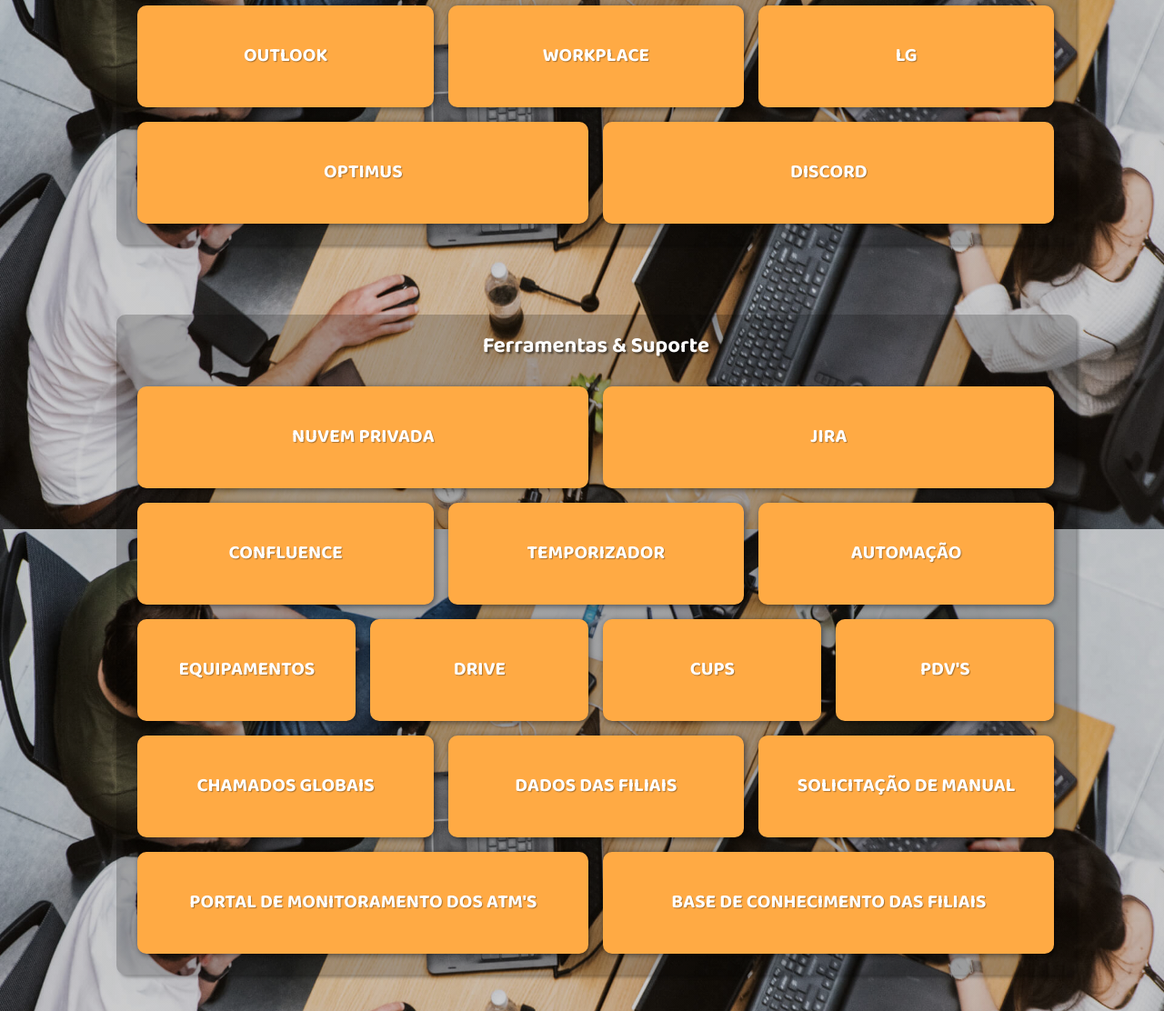
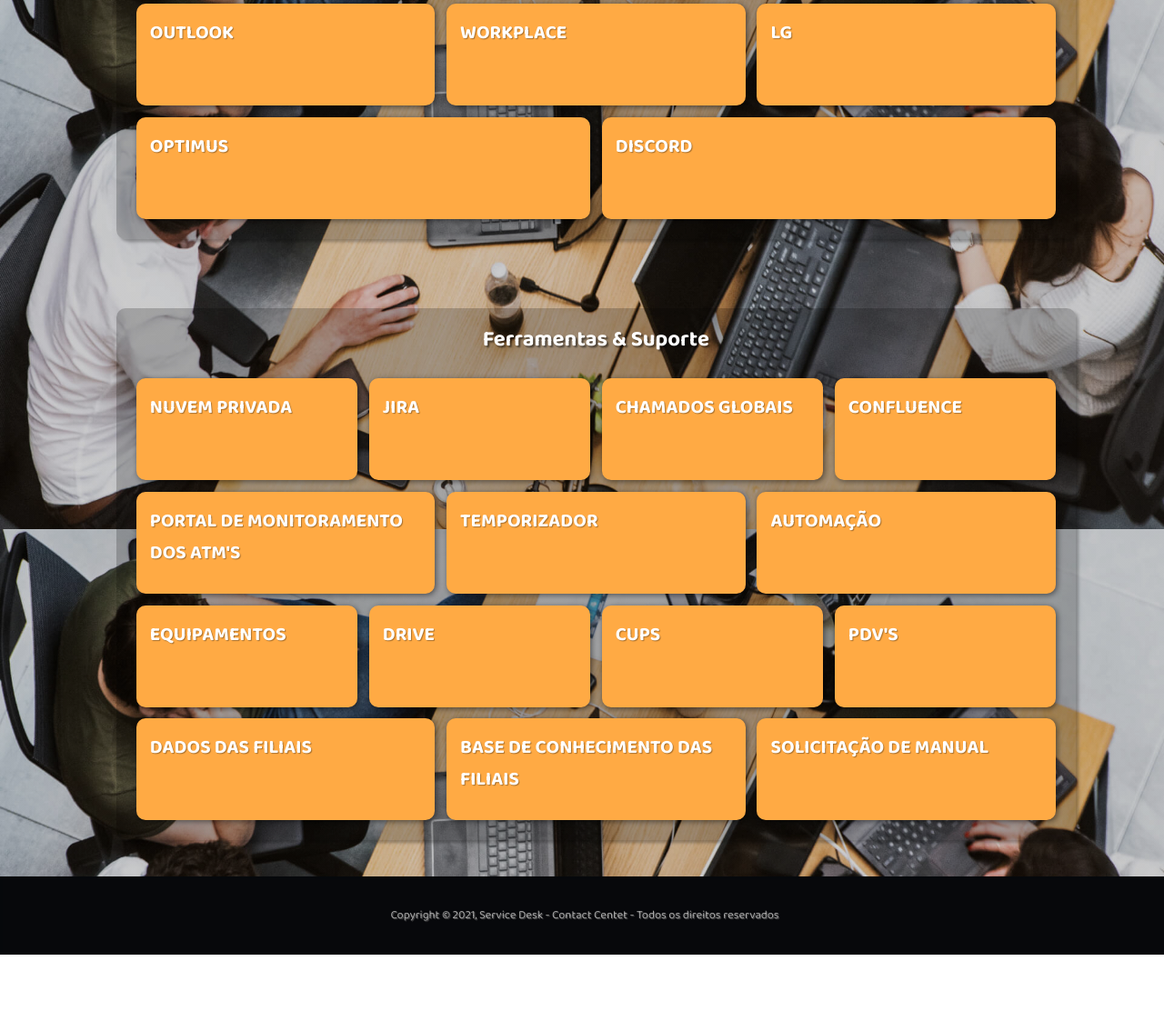
Before and after one commit to Diegooliver2/Site-dos-links, a plain HTML site: page index.html in a window 1280 px wide. Shown: the part 218-1330 px from the top of the page at 91% size. After the commit the page ends 1268 px from the top, so only its background shows below. Drawn offline with Linux system fonts and the light colour scheme.

Commit message:
Atualizando

```diff
--- a/index.html
+++ b/index.html
@@ -22,13 +22,13 @@
         <div class="container-links">
           <h2>Comunicação & Gestão</h2>
           <div class="sessao-card">
-            <div class="card"><a href="https://outlook.office365.com/mail/" target="_blank">outlook</a></div>
-            <div class="card"><a href="https://riachuelo.workplace.com/" target="_blank">workplace</a></div>
-            <div class="card"><a href="https://riachuelo.lg.com.br/rchlo" target="_blank">lg</a></div>
+            <div class="card"><a href="https://outlook.office365.com/mail/" target="_blank"><p>outlook</p></a></div>
+            <div class="card"><a href="https://riachuelo.workplace.com/" target="_blank"><p>workplace</p></a></div>
+            <div class="card"><a href="https://riachuelo.lg.com.br/rchlo" target="_blank"><p>lg</p></a></div>
           </div>
           <div class="sessao-card">
-            <div class="card"><a href="http://wfm.riachuelo.net/" target="_blank">optimus</a></div>
-            <div class="card"><a href="https://discord.com/" target="_blank">discord</a></div>
+            <div class="card"><a href="http://wfm.riachuelo.net/" target="_blank"><p>optimus</p></a></div>
+            <div class="card"><a href="https://discord.com/" target="_blank"><p>discord</p></a></div>
           </div>
         </div>
 
@@ -36,28 +36,26 @@
           <h2>Ferramentas & Suporte</h2>
           <div class="sessao-card">
             <div class="card"><a href="https://rvmtprvra.riachuelo.net/SAAS/t/VSPHERE.LOCAL/auth/login?dest=https://rvmtprvra.riachuelo.net/SAAS/t/VSPHERE.LOCAL/auth/oauth2/authorize?response_type%3Dcode%26client_id%3Dcsp-admin-9NRbs9JidA%26state%3Da0229bddd3c64dcaa747dfcec44abd35%26redirect_uri%3Dhttps://rvmtprvra.riachuelo.net/vcac/org/vsphere.local/
-              " target="_blank">nuvem privada</a></div>
-            <div class="card"><a href="https://riachuelo.atlassian.net/servicedesk/customer/portals" target="_blank">jira</a></div>
+              " target="_blank"><p>nuvem privada</p></a></div>
+            <div class="card"><a href="https://riachuelo.atlassian.net/servicedesk/customer/portals" target="_blank"><p>jira</p></a></div>
+            <div class="card"><a href="https://riachuelo.atlassian.net/secure/Dashboard.jspa?selectPageId=10115" target="_blank"><p>chamados globais</p></a></div>
+            <div class="card"><a href="https://r-confluence.riachuelo.net/display/TS/TIPO+DE+OFERTA+-+RETAGUARDA" target="_blank"><p>confluence</p></a></div>
           </div>
           <div class="sessao-card">
-            <div class="card"><a href="https://r-confluence.riachuelo.net/display/TS/TIPO+DE+OFERTA+-+RETAGUARDA" target="_blank">confluence</a></div>
-            <div class="card"><a href="https://diegooliver2.github.io/Temporizador-de-pausa/" target="_blank">Temporizador</a></div>
-            <div class="card"><a href="http://autcomservicos.riachuelo.net/aut-web/login.xhtml" target="_blank">automação</a></div>
+            <div class="card"><a href="http://automanager.atendimento-ncr.com/metrics/login" target="_blank"><p>Portal de monitoramento dos atm's</p></a></div>
+            <div class="card"><a href="https://diegooliver2.github.io/Temporizador-de-pausa/" target="_blank"><p>Temporizador</p></a></div>
+            <div class="card"><a href="http://autcomservicos.riachuelo.net/aut-web/login.xhtml" target="_blank"><p>automação</p></a></div>
           </div>
           <div class="sessao-card">
-            <div class="card"><a href="http://iww/riarq/geral/inf/imob/imob_04_busca.asp?rbuscaCodigoID=&rbuscaSerie=231x1401022&rbuscaPatente=" target="_blank">equipamentos</a></div>
-            <div class="card"><a href="https://drive.google.com/drive/folders/1a8_-3UeTfhzUSH5WtUW6A6xwp0UurBIO" target="_blank">drive</a></div>
-            <div class="card"><a href="http://rvmtpr0247.riachuelo.net:631/printers/" target="_blank">CUPS</a></div>
-            <div class="card"><a href="http://rvmtpr0001.riachuelo.net:9111/aut-versaopdv-web/" target="_blank">pdv's</a></div>
+            <div class="card"><a href="http://iww/riarq/geral/inf/imob/imob_04_busca.asp?rbuscaCodigoID=&rbuscaSerie=231x1401022&rbuscaPatente=" target="_blank"><p>equipamentos</p></a></div>
+            <div class="card"><a href="https://drive.google.com/drive/folders/1a8_-3UeTfhzUSH5WtUW6A6xwp0UurBIO" target="_blank"><p>drive</p></a></div>
+            <div class="card"><a href="http://rvmtpr0247.riachuelo.net:631/printers/" target="_blank"><p>CUPS</p></a></div>
+            <div class="card"><a href="http://rvmtpr0001.riachuelo.net:9111/aut-versaopdv-web/" target="_blank"><p>pdv's</p></a></div>
           </div>
           <div class="sessao-card">
-            <div class="card"><a href="https://riachuelo.atlassian.net/secure/Dashboard.jspa?selectPageId=10115" target="_blank">chamados globais</a></div>
-            <div class="card"><a href="http://iww/inf_ger/rel_fil_05_imp.asp" target="_blank">dados das filiais</a></div>
-            <div class="card"><a href="https://lojasriachuelosa-my.sharepoint.com/:x:/r/personal/geziel_lima_riachuelo_com_br/_layouts/15/doc2.aspx?sourcedoc=%7B0F534216-F15B-4414-B3B8-86F7DC1D9363%7D&file=Pasta%20de%20trabalho.xlsx&action=editnew&mobileredirect=true&wdNewAndOpenCt=1615313226998&ct=1615313226998&wdPreviousSession=106be9c5-86e5-48f8-95b9-d00703732ddd&wdOrigin=OFFICECOM-WEB.START.NEW&cid=4f42a22a-0c0b-447a-b5f7-adecec11eee9" target="_blank">solicitação de manual</a></div>
-          </div>
-          <div class="sessao-card">
-            <div class="card"><a href="http://automanager.atendimento-ncr.com/metrics/login" target="_blank">portal de monitoramento dos atm's</a></div>
-            <div class="card"><a href="https://riachuelo.workplace.com/work/knowledge/" target="_blank">base de conhecimento das filiais</a></div>
+            <div class="card"><a href="http://iww/inf_ger/rel_fil_05_imp.asp" target="_blank"><p>dados das filiais</p></a></div>
+            <div class="card"><a href="https://riachuelo.workplace.com/work/knowledge/" target="_blank"><p>base de conhecimento das filiais</p></a></div>
+            <div class="card"><a href="https://lojasriachuelosa-my.sharepoint.com/:x:/r/personal/geziel_lima_riachuelo_com_br/_layouts/15/doc2.aspx?sourcedoc=%7B0F534216-F15B-4414-B3B8-86F7DC1D9363%7D&file=Pasta%20de%20trabalho.xlsx&action=editnew&mobileredirect=true&wdNewAndOpenCt=1615313226998&ct=1615313226998&wdPreviousSession=106be9c5-86e5-48f8-95b9-d00703732ddd&wdOrigin=OFFICECOM-WEB.START.NEW&cid=4f42a22a-0c0b-447a-b5f7-adecec11eee9" target="_blank"><p>solicitação de manual</p></a></div>
           </div>
         </div>
       </div>
--- a/style.css
+++ b/style.css
@@ -78,18 +78,17 @@ header h1{
 .sessao-card{
   display: flex;
   justify-content: space-evenly;
+  margin: 0 auto;
 }
 
 .card{
   width: 100%;
   min-height: 7.0rem;
-  margin: 0.5rem;
+  margin: .4rem;
 }
 
 .card a{
   display: flex;
-  align-items: center;
-  justify-content: center;
   width: 100%;
   height: 100%;
   background-color: #fa4;
@@ -100,6 +99,10 @@ header h1{
   text-transform: uppercase;
   color: #fff;
   text-shadow: 1px 1px 1px #0005;
+}
+
+.card a p{
+  padding: 15px;
 }
 
 .card a:hover{
```
